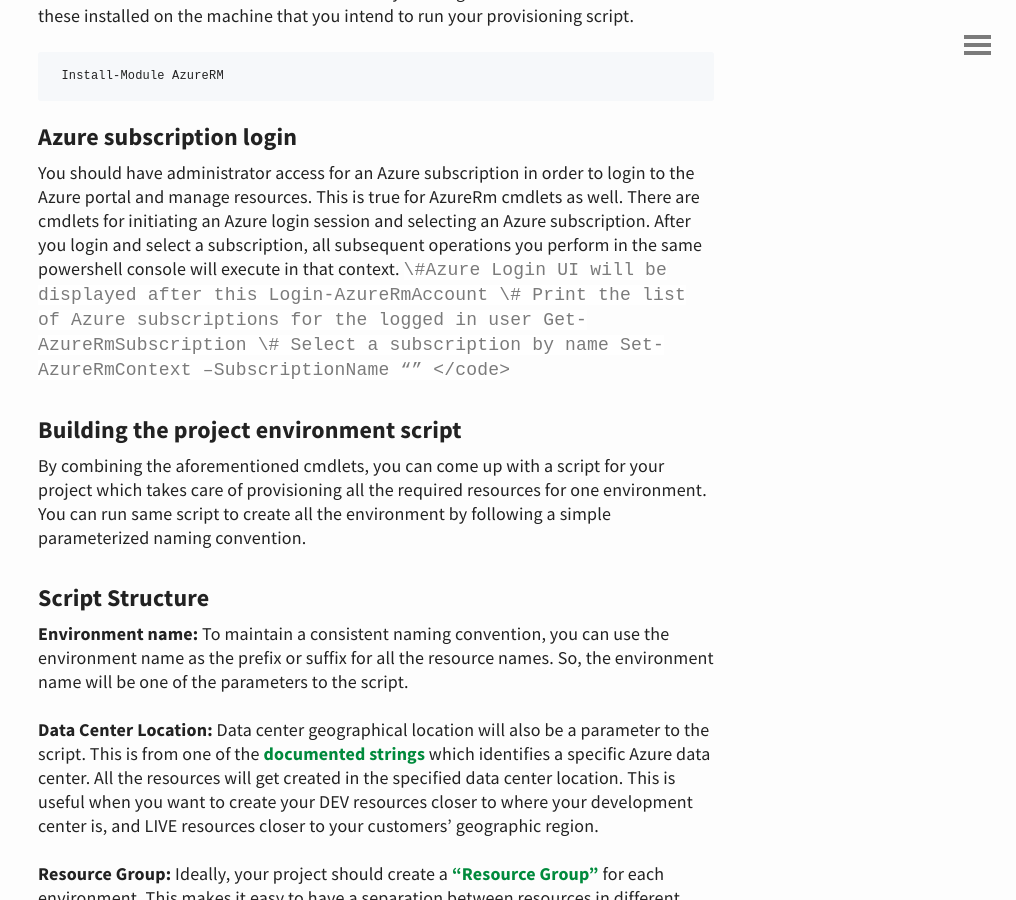
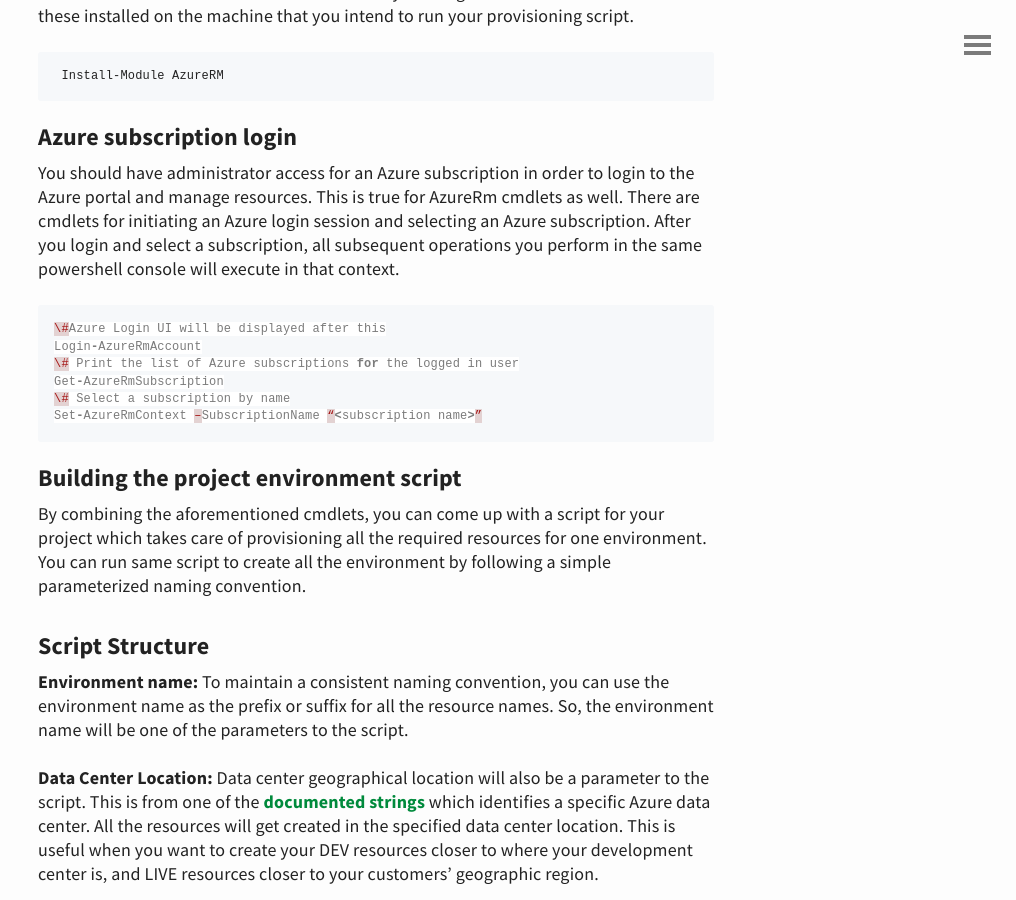
Before and after one commit to chamilc/blog, a Jekyll site: the page built from _posts/2017-08-01-Powershell-scripting-for-provisioning-azure-environments.md, in a window 1280 px wide and 900 px high, scrolled down 1303 px. Shown: the whole window, without its empty margins (264-1280 px from the left). Built offline with Jekyll 4.4.1, drawn with Linux system fonts in a browser that asks for light colours; nearby versions of some CDN libraries; comment, search, counter and statistics services are not loaded.

Commit message:
format post

````diff
--- a/_posts/2017-08-01-Powershell-scripting-for-provisioning-azure-environments.md
+++ b/_posts/2017-08-01-Powershell-scripting-for-provisioning-azure-environments.md
@@ -23,14 +23,14 @@
 
 #### Azure subscription login
 You should have administrator access for an Azure subscription in order to login to the Azure portal and manage resources. This is true for AzureRm cmdlets as well. There are cmdlets for initiating an Azure login session and selecting an Azure subscription. After you login and select a subscription, all subsequent operations you perform in the same powershell console will execute in that context.
-<code>
+```c
 \#Azure Login UI will be displayed after this
 Login-AzureRmAccount
 \# Print the list of Azure subscriptions for the logged in user
 Get-AzureRmSubscription
 \# Select a subscription by name
 Set-AzureRmContext –SubscriptionName “<subscription name>”
-</code>
+```
 
 ### Building the project environment script
 By combining the aforementioned cmdlets, you can come up with a script for your project which takes care of provisioning all the required resources for one environment. You can run same script to create all the environment by following a simple parameterized naming convention.
````
